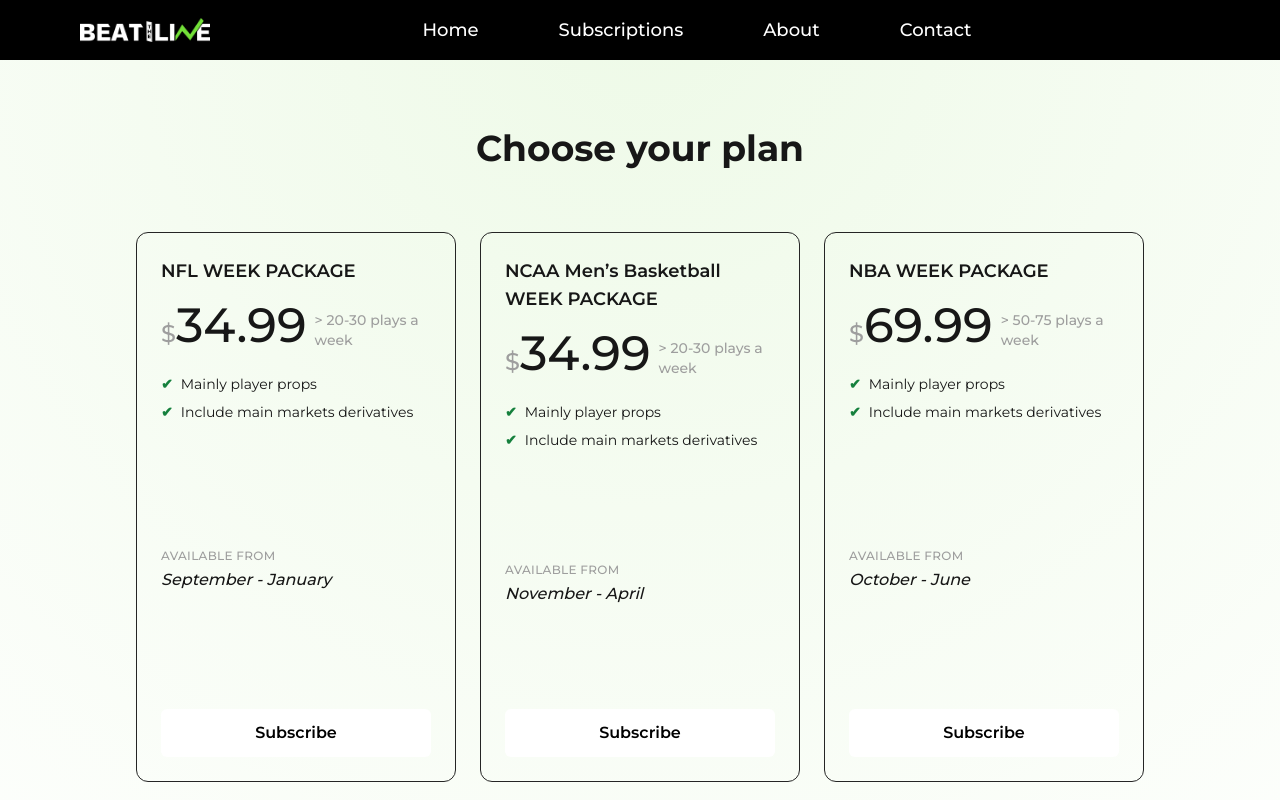
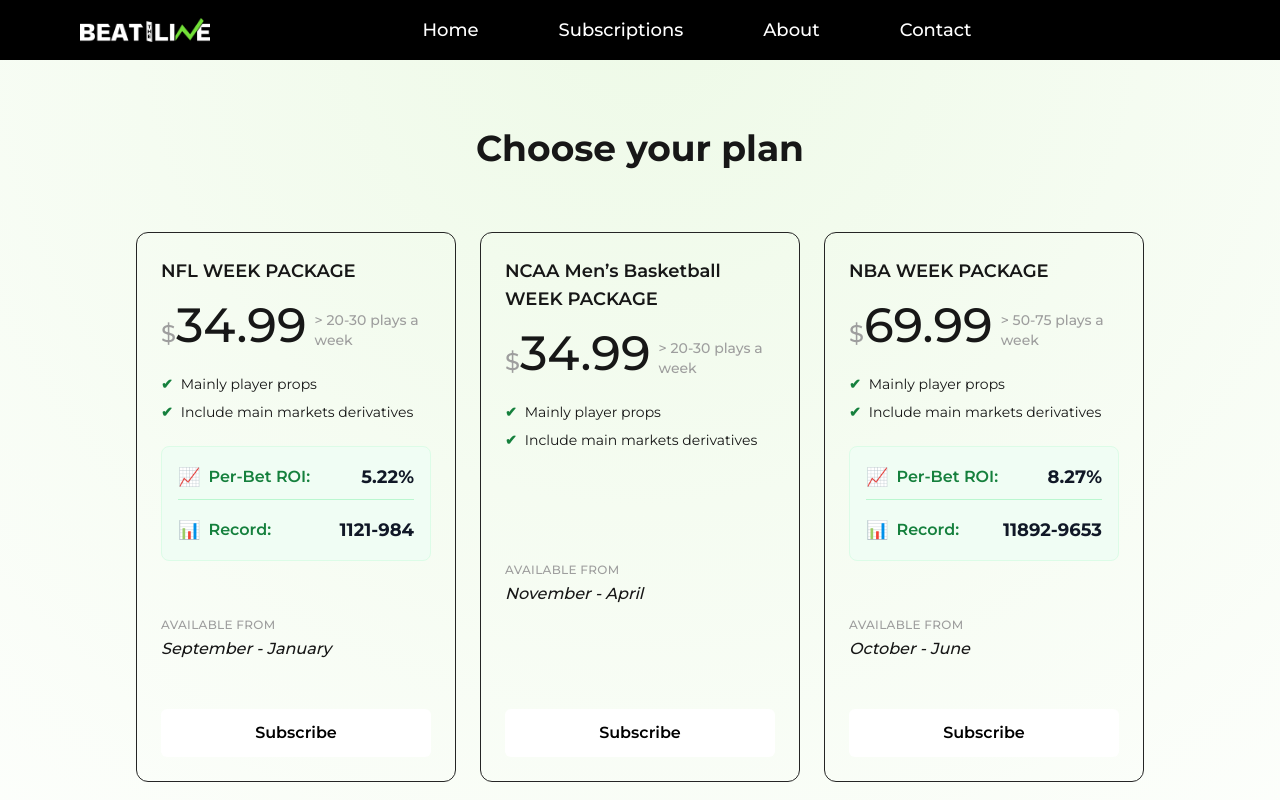
Before and after one commit to glaciercodeio/BeatTheLine-WebApp, a Next.js app: page /subscriptions in a window 1280 px wide. Shown: the top 800 px of the page. Built offline with nearby package versions, Linux system fonts and the light colour scheme.

Commit message:
added roo stats

```diff
--- a/src/app/subscriptions/page.jsx
+++ b/src/app/subscriptions/page.jsx
@@ -11,6 +11,8 @@ const plans = [
     link: "https://www.whop.com/beattheline-nfl/",
     dates: "September - January",
     cta: "Subscribe",
+    roi: "5.22%",
+    record: "1121-984",
   },
   {
     title: "NCAA Men’s Basketball WEEK PACKAGE ",
@@ -39,6 +41,8 @@ const plans = [
     link: "https://whop.com/beattheline-nba/",
     dates: "October - June",
     cta: "Subscribe",
+    roi: "8.27%",
+    record: "11892-9653",
   },
   {
     title: "NHL WEEK PACKAGE",
@@ -48,6 +52,8 @@ const plans = [
     link: "https://whop.com/beattheline-nhl/",
     dates: "October - June",
     cta: "Subscribe",
+    roi: "4.11%",
+    record: "647-587",
   },
   {
     title: "WNBA WEEK PACKAGE",
@@ -66,6 +72,8 @@ const plans = [
     link: "https://whop.com/beattheline-mlb/ ",
     dates: "March - November",
     cta: "Coming Soon",
+    roi: "2.28%",
+    record: "1680-2417",
   } /*,
     {
         title: "SEASON PACKAGE",
@@ -103,7 +111,7 @@ export default function Subscriptions() {
           {sortedPlans.map((plan, index) => (
             <div
               key={index}
-              className={`w-full sm:w-80 rounded-xl p-6 border border-[#252525] hover:border-green-700 hover:bg-green-50 dark:hover:bg-gray-800 hover:shadow-lg transition duration-300 flex flex-col ${
+              className={`w-full sm:w-80 rounded-xl p-6 border border-[#252525] hover:border-green-600 hover:border-2 hover:bg-green-50 dark:border-gray-700 dark:hover:bg-gray-800 hover:shadow-lg transition duration-300 flex flex-col ${
                 plan.cta === "Coming Soon"
                   ? "opacity-50 pointer-events-none"
                   : ""
@@ -148,6 +156,33 @@ export default function Subscriptions() {
                 ))}
               </ul>
 
+              {plan.roi?.trim() && plan.record?.trim() && (
+                <div className="mb-6 bg-green-50 dark:bg-gray-700 rounded-lg p-4 space-y-4 border border-green-100 dark:border-gray-600">
+                  <div className="flex justify-between items-center pb-2 border-b border-green-200 dark:border-gray-500">
+                    <div className="flex items-center gap-2">
+                      <span className="text-lg">📈</span>
+                      <span className="font-semibold text-green-700 dark:text-green-400">
+                        Per-Bet ROI:
+                      </span>
+                    </div>
+                    <span className="font-bold text-lg text-gray-900 dark:text-white">
+                      {plan.roi}
+                    </span>
+                  </div>
+                  <div className="flex justify-between items-center">
+                    <div className="flex items-center gap-2">
+                      <span className="text-lg">📊</span>
+                      <span className="font-semibold text-green-700 dark:text-green-400">
+                        Record:
+                      </span>
+                    </div>
+                    <span className="font-bold text-lg text-gray-900 dark:text-white">
+                      {plan.record}
+                    </span>
+                  </div>
+                </div>
+              )}
+
               <div className="w-full mt-auto pb-4">
                 <p className="text-xs font-medium text-[#9e9e9e] uppercase tracking-wide">
                   Available From
```
